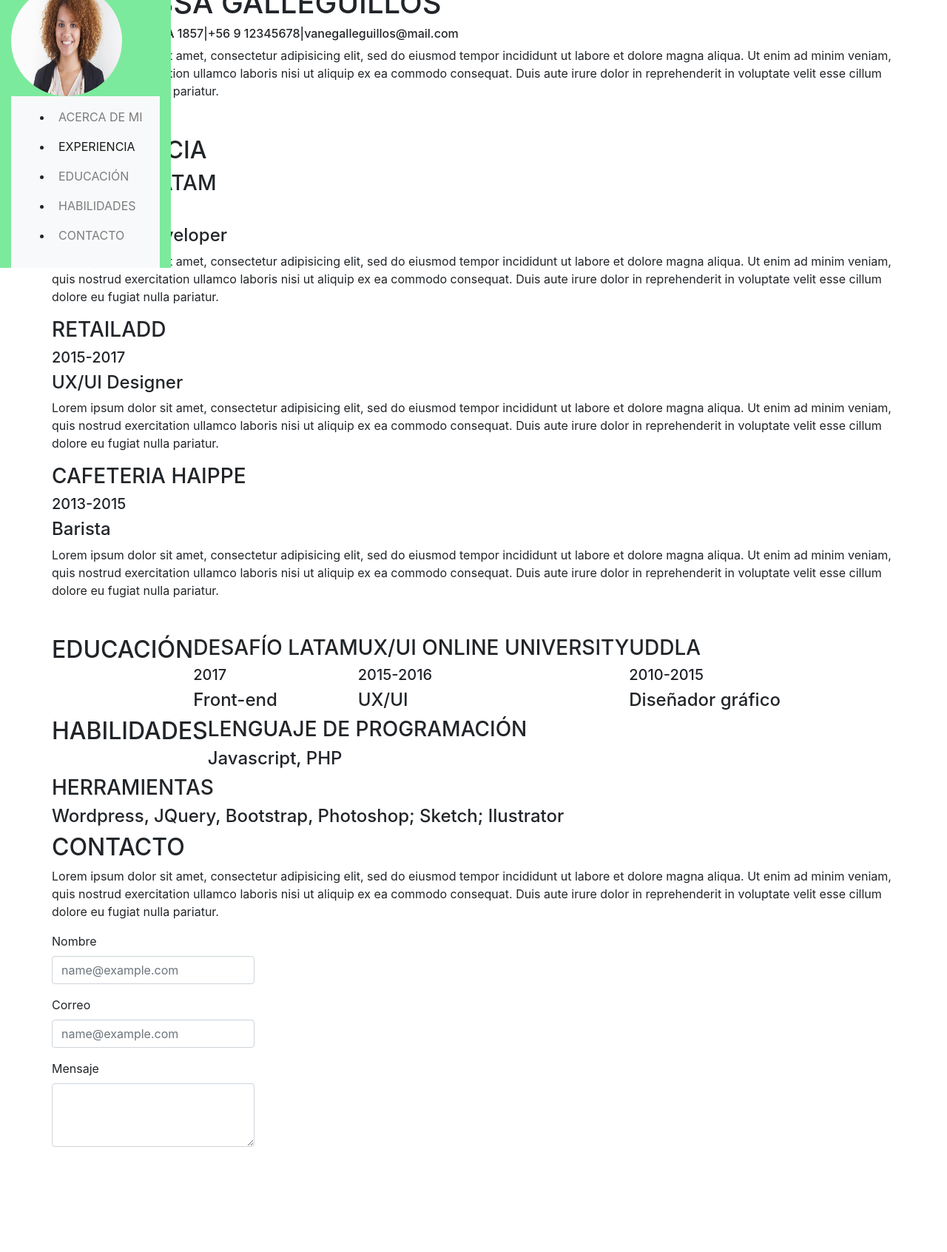
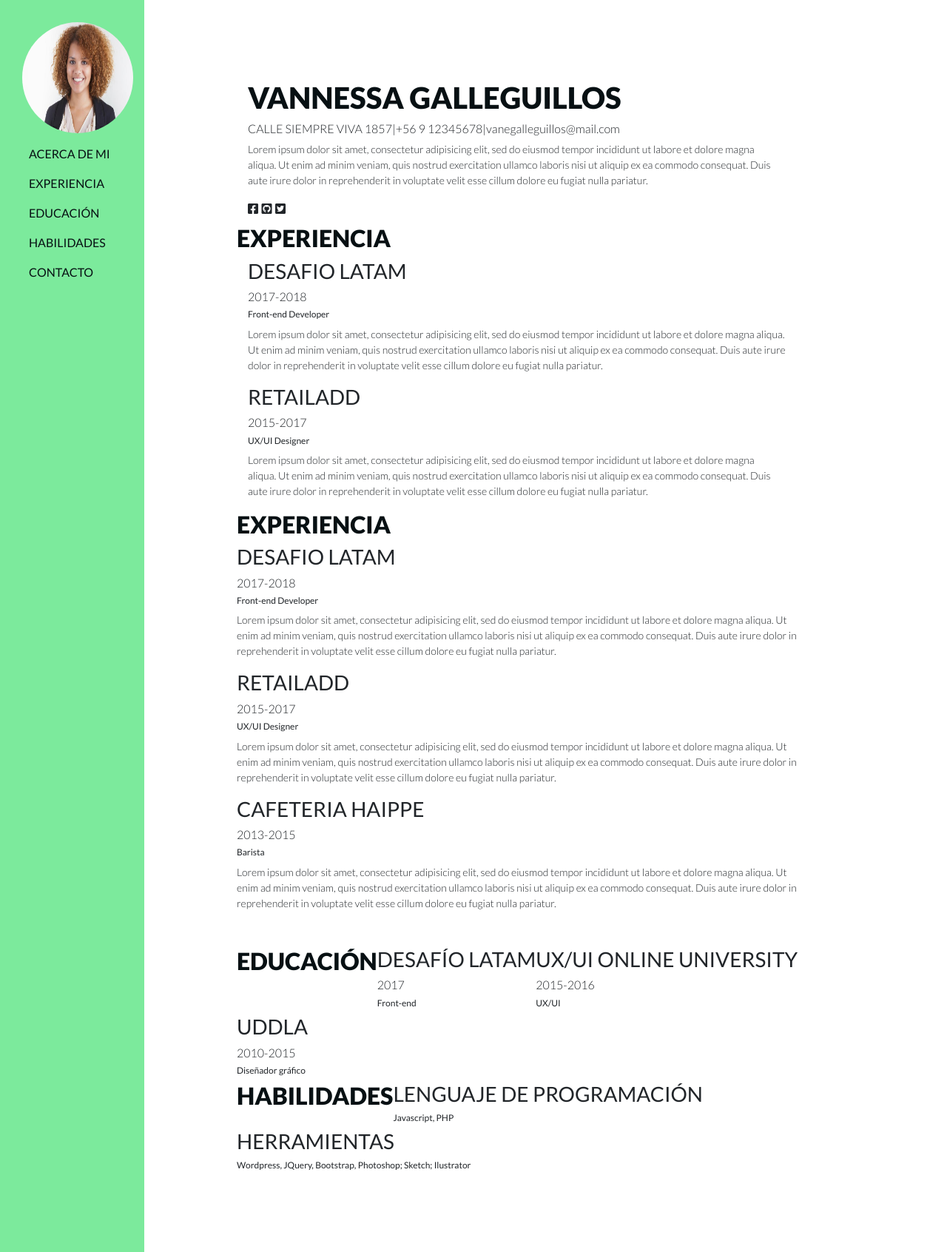
Before and after one commit to vdelsanted/cv-vitae-online, a plain HTML site: page index.html in a window 1280 px wide. Shown: the part 20-1712 px from the top of the page at 74% size. Before the commit the page ends 1586 px from the top, so only its background shows below. Drawn offline with Linux system fonts and the light colour scheme.

Commit message:
third commit

```diff
--- a/assets/sass/abstracts/_variables.scss
+++ b/assets/sass/abstracts/_variables.scss
@@ -2,7 +2,7 @@
 
 $green: #7CEA9C;
 $blue: #2D3047;
-$black: #071013;
+$negro: #071013;
 $white: #FFFFFF;
 
 // Font
--- /dev/null
+++ b/assets/sass/base/_base.scss
@@ -0,0 +1,3 @@
+body {
+  max-width: none;
+}
--- /dev/null
+++ b/assets/sass/base/_typography.scss
@@ -0,0 +1,40 @@
+h1 {
+  font-family: $lato;
+  font-weight: $black;
+  color: $negro;
+}
+
+h2 {
+  font-family: $lato;
+  font-weight: $black;
+  color: $negro;
+}
+
+h3 {
+  font-family: $lato;
+  font-weight: $regular;
+}
+
+h4 {
+  font-family: $lato;
+  font-weight: $light;
+  font-size: 16px;
+}
+
+h5 {
+  font-family: $lato;
+  font-weight: $regular;
+  font-size: 12px;
+}
+
+h6 {
+  font-family: $lato;
+  font-weight: $light;
+  font-size: 10px;
+}
+
+p {
+  font-family: $lato;
+  font-weight: $light;
+  font-size: 14px;
+}
--- /dev/null
+++ b/assets/sass/layout/_footer.scss
@@ -0,0 +1,4 @@
+footer {
+  padding-top: 10%;
+  padding-left: 25%;
+}
--- a/assets/sass/layout/_header.scss
+++ b/assets/sass/layout/_header.scss
@@ -1,10 +1,30 @@
 .header {
   position: fixed;
   background-color: $green;
+  padding-bottom: 100%;
 }
 
 .header__img {
   width:150px;
   height:150px;
   border-radius:100%;
+  margin-top: 50px;
+  margin-left: 15px;
 }
+
+.header__menu {
+  font-family: $lato;
+  font-weight: $regular;
+  color: $negro;
+
+  ul {
+    padding: 0;
+    li {
+      list-style: none;
+
+      a {
+        color: $negro;
+      }
+    }
+  }
+}
--- /dev/null
+++ b/assets/sass/layout/_principal.scss
@@ -0,0 +1,5 @@
+main {
+  padding-top: 10%;
+  padding-left: 25%;
+  padding-right: 15%;
+}
--- a/assets/sass/main.scss
+++ b/assets/sass/main.scss
@@ -4,5 +4,11 @@
 // Abstracts
 @import 'abstracts/variables';
 
+// base
+@import 'base/base';
+@import 'base/typography';
+
 // Layout
 @import 'layout/header';
+@import 'layout/principal';
+@import 'layout/footer';
--- a/index.html
+++ b/index.html
@@ -17,13 +17,13 @@
   <header class="header">
     <div class="container">
       <img src="assets/img/foto-de-perfil.jpg" alt="img" class="header__img">
-      <nav class="navbar navbar-expand-lg navbar-light bg-light header__menu">
+      <nav class="navbar navbar-expand-lg header__menu">
         <button class="navbar-toggler" type="button" data-toggle="collapse" data-target="#navbarNavAltMarkup" aria-controls="navbarNavAltMarkup" aria-expanded="false" aria-label="Toggle navigation">
           <span class="navbar-toggler-icon"></span>
         </button>
         <div class="collapse navbar-collapse" id="navbarNavAltMarkup">
           <div class="navbar-nav">
-            <ul>
+            <ul class="header__menu-a">
               <li><a class="nav-item nav-link" href="#">ACERCA DE MI</a></li>
               <li><a class="nav-item nav-link active" href="#">EXPERIENCIA <span class="sr-only">(current)</span></a></li>
               <li><a class="nav-item nav-link" href="#">EDUCACIÓN</a></li>
@@ -38,10 +38,10 @@
 
   <main class="principal">
     <div class="container">
-      <div class="row">
+      <div class="row col-12">
         <div class="principal__nombre">
           <h1>VANNESSA GALLEGUILLOS</h1>
-          <h6>CALLE SIEMPRE VIVA 1857|+56 9 12345678|vanegalleguillos@mail.com</h6>
+          <h4>CALLE SIEMPRE VIVA 1857|+56 9 12345678|vanegalleguillos@mail.com</h4>
           <p>Lorem ipsum dolor sit amet, consectetur adipisicing elit, sed do eiusmod tempor incididunt ut labore et dolore magna aliqua. Ut enim ad minim veniam, quis nostrud exercitation ullamco laboris nisi ut aliquip ex ea commodo consequat. Duis aute irure dolor in reprehenderit in voluptate velit esse cillum dolore eu fugiat nulla pariatur.</p>
         </div>
 
@@ -55,26 +55,59 @@
       </div>
     </div>
 
+
+      <h2>EXPERIENCIA</h2>
+      <div class="container">
+        <div class="row">
+          <div class="col-6">
+            <h3>DESAFIO LATAM</h3>
+            <h4>2017-2018</h4>
+          </div>
+        </div>
+        <div class="row">
+          <div class="col-12">
+            <h5>Front-end Developer</h5>
+            <p>Lorem ipsum dolor sit amet, consectetur adipisicing elit, sed do eiusmod tempor incididunt ut labore et dolore magna aliqua. Ut enim ad minim veniam, quis nostrud exercitation ullamco laboris nisi ut aliquip ex ea commodo consequat. Duis aute irure dolor in reprehenderit in voluptate velit esse cillum dolore eu fugiat nulla pariatur.</p>
+          </div>
+        </div>
+      </div>
+
+      <div class="container">
+        <div class="row">
+          <div class="col-6">
+            <h3>RETAILADD</h3>
+            <h4>2015-2017</h4>
+          </div>
+        </div>
+        <div class="row col-12">
+          <h5>UX/UI Designer</h5>
+          <p>Lorem ipsum dolor sit amet, consectetur adipisicing elit, sed do eiusmod tempor incididunt ut labore et dolore magna aliqua. Ut enim ad minim veniam, quis nostrud exercitation ullamco laboris nisi ut aliquip ex ea commodo consequat. Duis aute irure dolor in reprehenderit in voluptate velit esse cillum dolore eu fugiat nulla pariatur.</p>
+        </div>
+
+      </div>
+
+
+
     <div class="container experiencia">
       <div class="row">
         <h2>EXPERIENCIA</h2>
 
         <div class="experiencia__desafio">
           <h3>DESAFIO LATAM</h3>
-          <h5>2017-2018</h5>
-          <h4>Front-end Developer</h4>
+          <h4>2017-2018</h4>
+          <h5>Front-end Developer</h5>
           <p>Lorem ipsum dolor sit amet, consectetur adipisicing elit, sed do eiusmod tempor incididunt ut labore et dolore magna aliqua. Ut enim ad minim veniam, quis nostrud exercitation ullamco laboris nisi ut aliquip ex ea commodo consequat. Duis aute irure dolor in reprehenderit in voluptate velit esse cillum dolore eu fugiat nulla pariatur.</p>
         </div>
         <div class="experiencia__retailadd">
           <h3>RETAILADD</h3>
-          <h5>2015-2017</h5>
-          <h4>UX/UI Designer</h4>
+          <h4>2015-2017</h4>
+          <h5>UX/UI Designer</h5>
           <p>Lorem ipsum dolor sit amet, consectetur adipisicing elit, sed do eiusmod tempor incididunt ut labore et dolore magna aliqua. Ut enim ad minim veniam, quis nostrud exercitation ullamco laboris nisi ut aliquip ex ea commodo consequat. Duis aute irure dolor in reprehenderit in voluptate velit esse cillum dolore eu fugiat nulla pariatur.</p>
         </div>
         <div class="experiencia__cafeteria">
           <h3>CAFETERIA HAIPPE</h3>
-          <h5>2013-2015</h5>
-          <h4>Barista</h4>
+          <h4>2013-2015</h4>
+          <h5>Barista</h5>
           <p>Lorem ipsum dolor sit amet, consectetur adipisicing elit, sed do eiusmod tempor incididunt ut labore et dolore magna aliqua. Ut enim ad minim veniam, quis nostrud exercitation ullamco laboris nisi ut aliquip ex ea commodo consequat. Duis aute irure dolor in reprehenderit in voluptate velit esse cillum dolore eu fugiat nulla pariatur.</p>
         </div>
 
@@ -88,18 +121,18 @@
 
         <div class="educacion__desafio">
           <h3>DESAFÍO LATAM</h3>
-          <h5>2017</h5>
-          <h4>Front-end</h4>
+          <h4>2017</h4>
+          <h5>Front-end</h5>
         </div>
         <div class="educacion__ux">
           <h3>UX/UI ONLINE UNIVERSITY</h3>
-          <h5>2015-2016</h5>
-          <h4>UX/UI</h4>
+          <h4>2015-2016</h4>
+          <h5>UX/UI</h5>
         </div>
         <div class="educacion__uddla">
           <h3>UDDLA</h3>
-          <h5>2010-2015</h5>
-          <h4>Diseñador gráfico</h4>
+          <h4>2010-2015</h4>
+          <h5>Diseñador gráfico</h5>
         </div>
         <hr>
       </div>
@@ -111,11 +144,11 @@
 
         <div class="habilidades__programacion">
           <h3>LENGUAJE DE PROGRAMACIÓN</h3>
-          <h4>Javascript, PHP</h4>
+          <h5>Javascript, PHP</h5>
         </div>
         <div class="habilidades__herramientas">
           <h3>HERRAMIENTAS</h3>
-          <h4>Wordpress, JQuery, Bootstrap, Photoshop; Sketch; Ilustrator</h4>
+          <h5>Wordpress, JQuery, Bootstrap, Photoshop; Sketch; Ilustrator</h5>
         </div>
         <hr>
       </div>
```
Also changed, not shown: index2.html (added, +144 -0 lines), assets/css/main.css, 1 other file.
